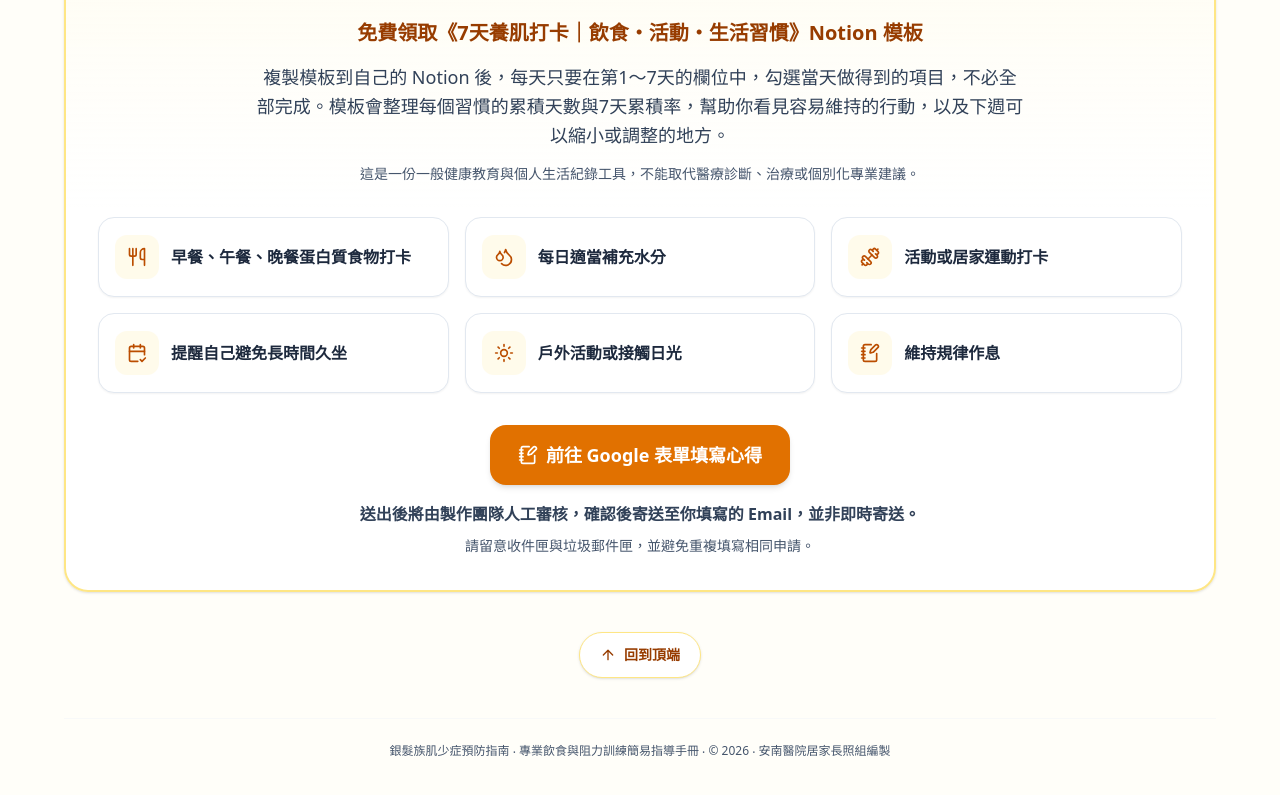
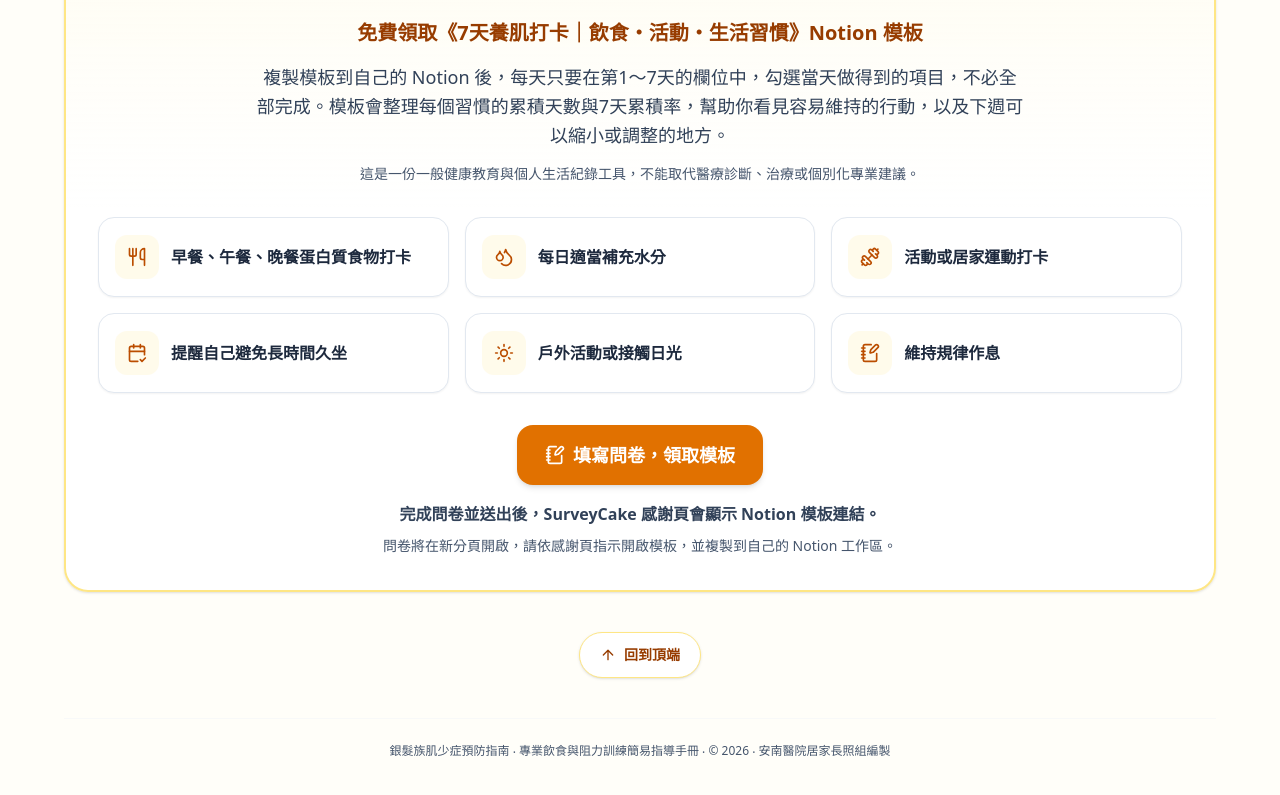
Before and after one commit to jie-ling-2025/Sarcopenia-Health-Education, a React (Vite) app: page / in a window 1280 px wide. Shown: the part 7409-8204 px from the top of the page. Built offline with nearby package versions, Linux system fonts and the light colour scheme.

Commit message:
改用 SurveyCake 問卷取得模板

```diff
--- a/src/components/NotionTemplateGift.tsx
+++ b/src/components/NotionTemplateGift.tsx
@@ -8,8 +8,7 @@ import {
   Sun,
   Utensils,
 } from 'lucide-react';
-const googleFormUrl =
-  'https://docs.google.com/forms/d/e/1FAIpQLSeGsDFAE1RQpw84X76QPV3-Bhdbs5GGWMhB1uK-ghUwn8cV5A/viewform?usp=dialog';
+const surveyCakeUrl = 'https://www.surveycake.com/s/nxDaK';
 
 const templateItems = [
   { title: '早餐、午餐、晚餐蛋白質食物打卡', icon: Utensils },
@@ -67,20 +66,20 @@ export default function NotionTemplateGift() {
 
       <div className="mt-8 text-center">
         <a
-          href={googleFormUrl}
+          href={surveyCakeUrl}
           target="_blank"
           rel="noopener noreferrer"
           className="inline-flex min-h-14 items-center justify-center gap-2 rounded-2xl bg-amber-600 px-7 py-4 text-lg font-black text-white shadow-md transition hover:bg-amber-700"
         >
           <NotebookPen className="h-5 w-5" aria-hidden="true" />
-          前往 Google 表單填寫心得
+          填寫問卷，領取模板
           <span className="sr-only">（另開新分頁）</span>
         </a>
         <p className="mx-auto mt-4 max-w-2xl text-base font-bold leading-relaxed text-slate-700">
-          送出後將由製作團隊人工審核，確認後寄送至你填寫的 Email，並非即時寄送。
+          完成問卷並送出後，SurveyCake 感謝頁會顯示 Notion 模板連結。
         </p>
         <p className="mx-auto mt-2 max-w-2xl text-sm leading-relaxed text-slate-600">
-          請留意收件匣與垃圾郵件匣，並避免重複填寫相同申請。
+          問卷將在新分頁開啟，請依感謝頁指示開啟模板，並複製到自己的 Notion 工作區。
         </p>
       </div>
     </section>
```
